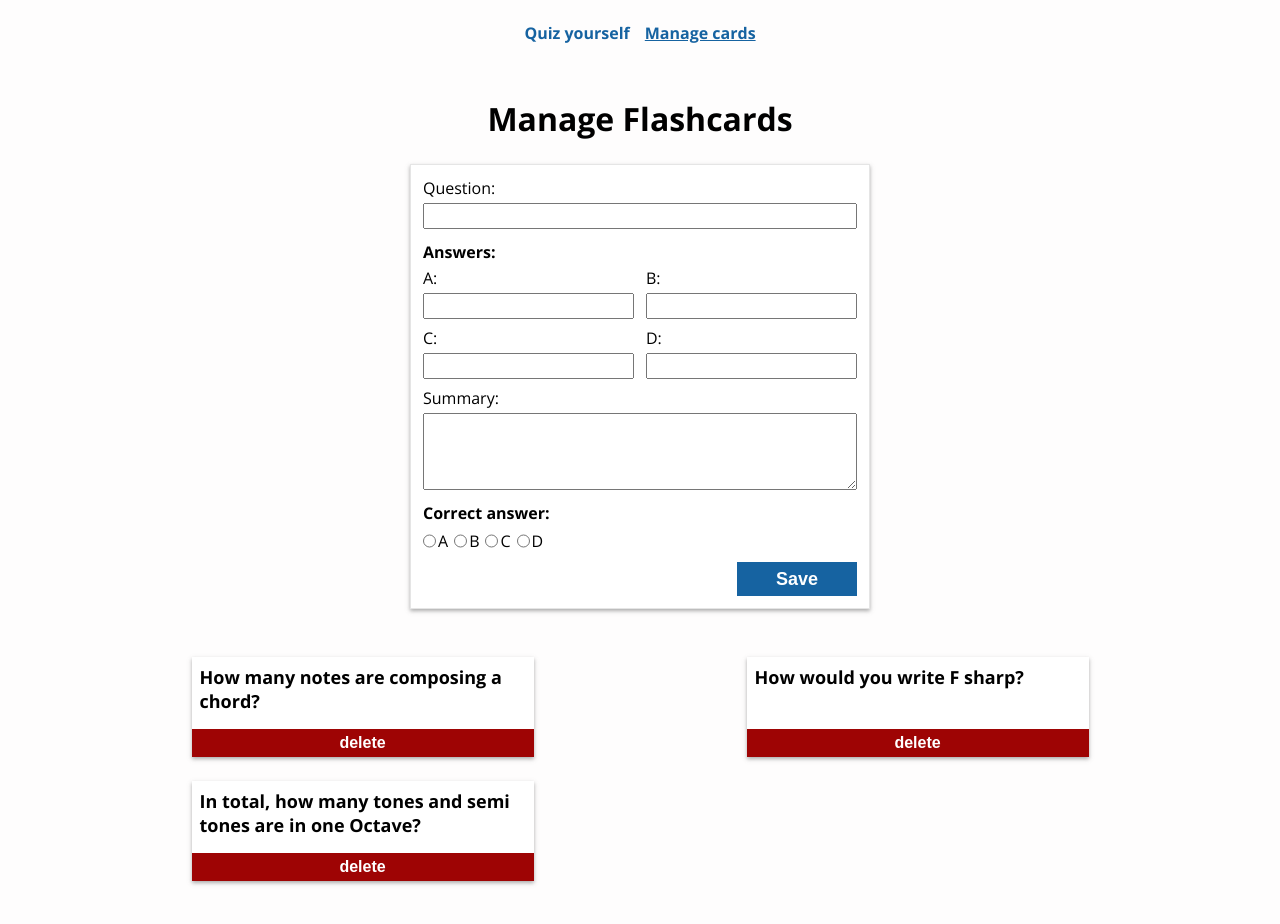
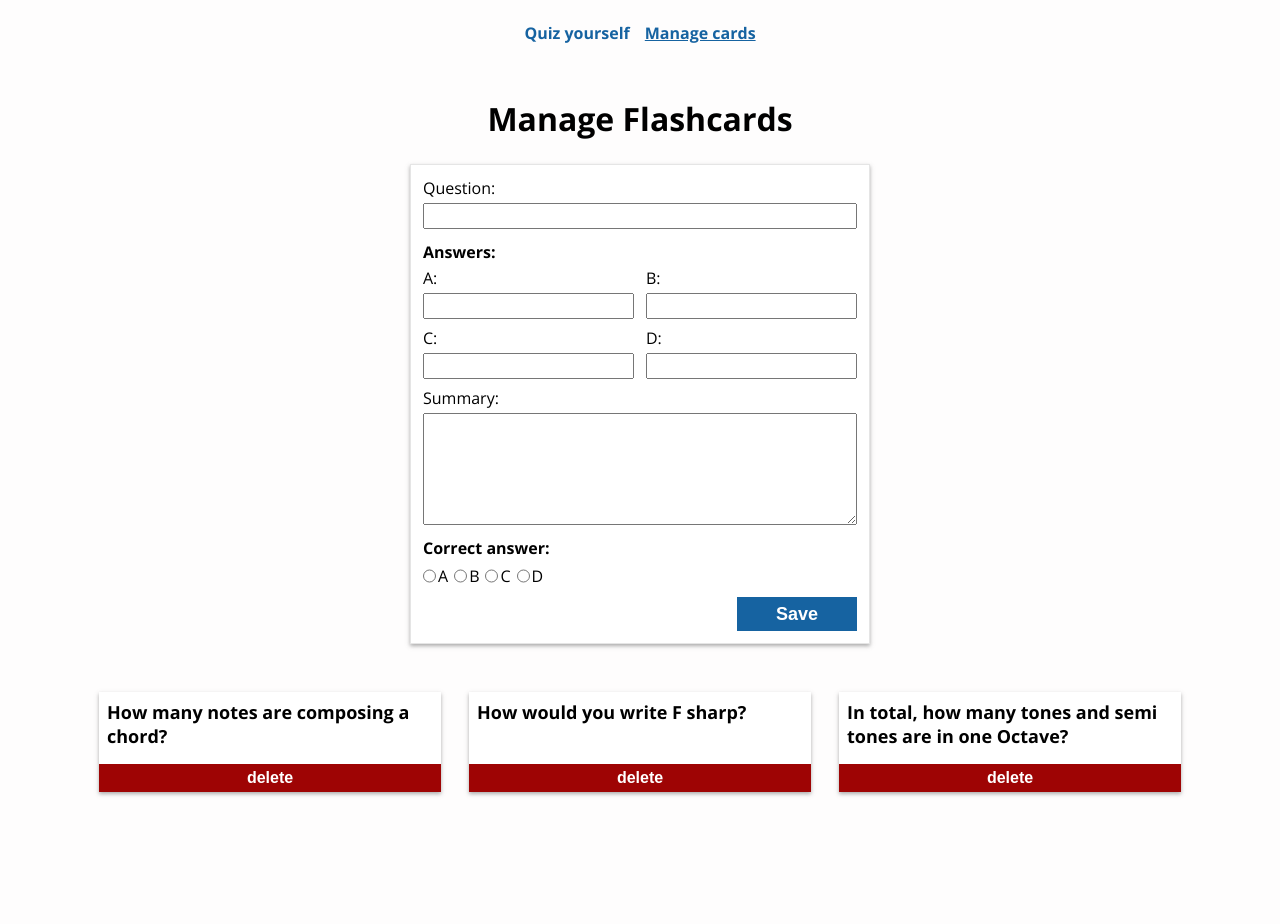
Before and after one commit to eladabramovich/flashcards-app, a React (Create React App) app: page /manage-cards in a window 1280 px wide. Shown: the top 924 px of the page. After the commit the page ends 880 px from the top, so only its background shows below. Built offline with nearby package versions, Linux system fonts and the light colour scheme.

Commit message:
Updated styles of manage cards components

```diff
--- a/src/components/FlashCard/AddFlashCardForm/AddFlashCardForm.module.css
+++ b/src/components/FlashCard/AddFlashCardForm/AddFlashCardForm.module.css
@@ -20,6 +20,11 @@
 .formGroup input,
 .formGroup textarea {
   margin-bottom: 8px;
+  font-size: 16px;
+}
+
+.formGroup textarea {
+  font-family: 'Open Sans', Arial, Helvetica, sans-serif;
 }
 
 .formGroup input {
@@ -74,6 +79,7 @@
   color: #ffffff;
   font-weight: 700;
   font-size: 18px;
+  cursor: pointer;
 }
 
 @media screen and (max-width: 500px) {
--- a/src/components/FlashCard/ManageFlashCardList/ManageFlashCardList.module.css
+++ b/src/components/FlashCard/ManageFlashCardList/ManageFlashCardList.module.css
@@ -1,6 +1,6 @@
 .manageFlashCardList {
   display: grid;
-  grid-template-columns: repeat(3, auto);
+  grid-template-columns: repeat(auto-fit, minmax(342px, 1fr));
   justify-items: center;
   margin-top: 48px;
 }
@@ -19,6 +19,7 @@
 .question {
   margin-left: 8px;
   margin-bottom: 16px;
+  padding-right: 12px;
   font-size: 18px;
 }
 
@@ -30,19 +31,16 @@
   color: #ffffff;
   font-size: 16px;
   font-weight: 700;
+  cursor: pointer;
 }
 
-@media screen and (max-width: 1280px) {
+@media screen and (max-width: 991px) {
   .manageFlashCardList {
-    grid-template-columns: repeat(2, auto);
+    grid-template-columns: auto;
   }
 }
 
 @media screen and (max-width: 767px) {
-  .manageFlashCardList {
-    grid-template-columns: auto;
-  }
-
   .item {
     width: 100%;
   }
```
